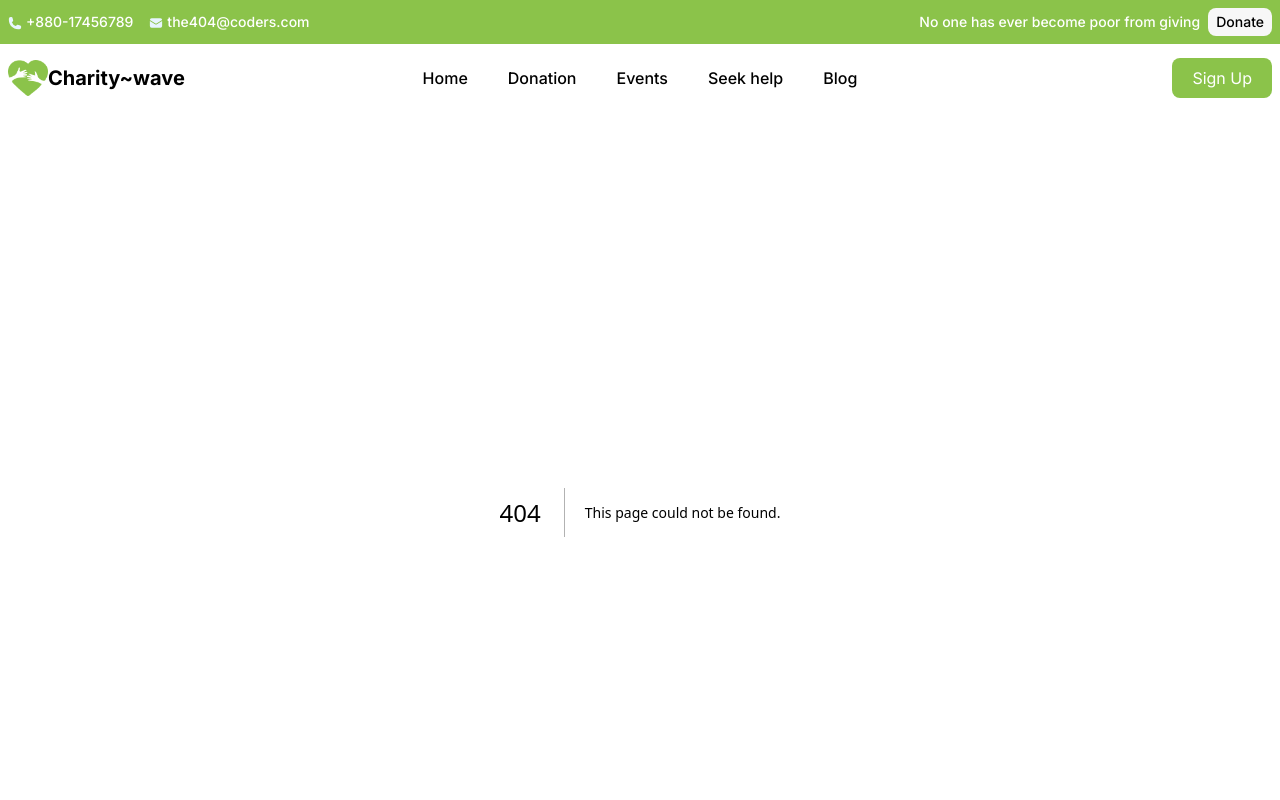
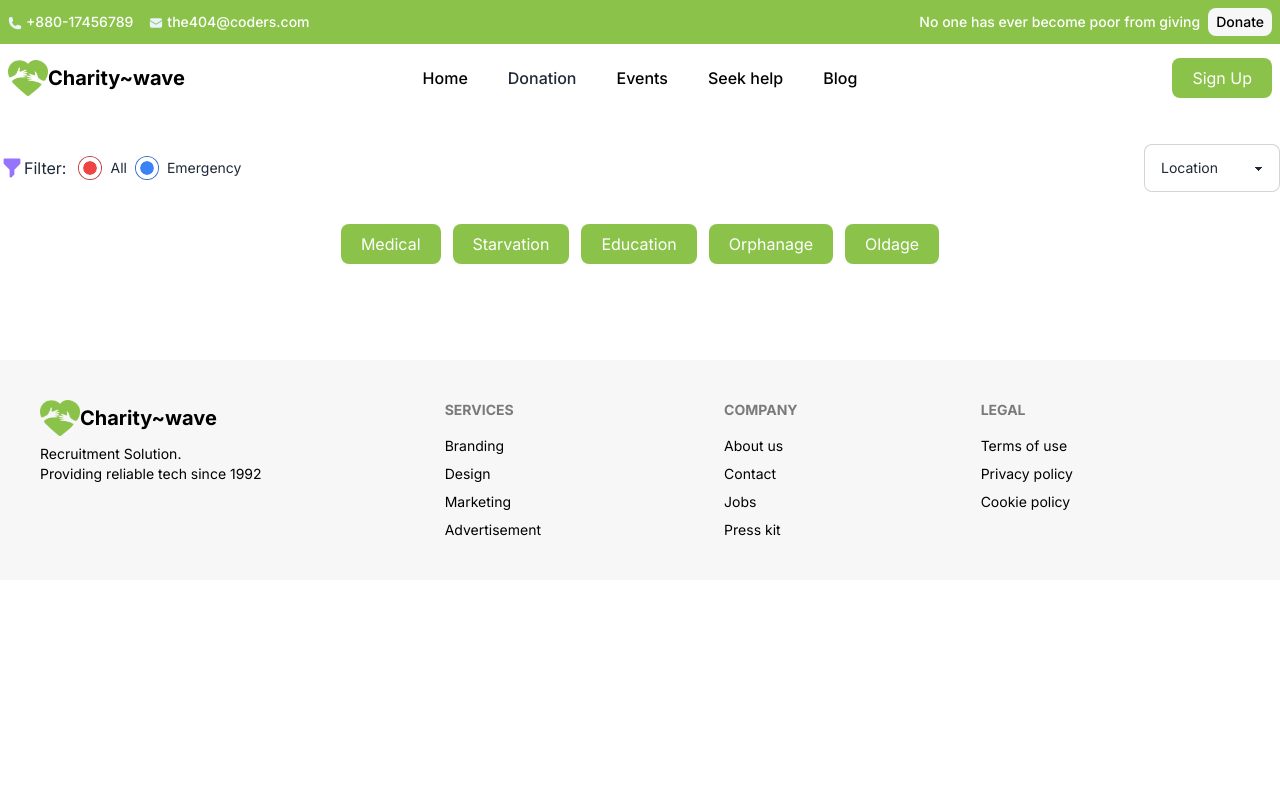
Before and after one commit to shaikat17/CharityWave, a Next.js app: page /donation in a window 1280 px wide. Before the commit this address had no page. Shown: the top 800 px of the page. Built offline with nearby package versions, Linux system fonts and the light colour scheme.

Commit message:
start working donation page

```diff
--- /dev/null
+++ b/src/app/donation/page.js
@@ -0,0 +1,51 @@
+'use client'
+import Link from 'next/link';
+import React from 'react'
+import { HiFilter } from 'react-icons/hi';
+const page = () => {
+
+  const locationHandler = (e) => {
+    const searchValue = e.target.value;
+}
+
+  return (
+     <>
+        <div className="flex justify-between max-w-7xl my-8 mx-auto px-5 lg:px-0">
+          <div className="form-control flex-row items-center">
+               <HiFilter className='text-[#9774FF] w-6 h-6 inline' />
+            <h2 className='mr-2'>Filter: </h2>
+            <label className="label cursor-pointer justify-normal gap-2">
+              <input type="radio" value="seller"  className="radio checked:bg-red-500" checked />
+              <span className="label-text">All</span>
+            </label>
+
+            <label className="label cursor-pointer justify-normal gap-2">
+              <input type="radio" value="buyer" className="radio checked:bg-blue-500" checked />
+              <span className="label-text">Emergency</span>
+            </label>
+          </div>
+
+          <div className="form-control">
+            <select onChange={locationHandler} defaultValue='Location' name='category' className="space-y-5 select w-full max-w-xs input input-bordered">
+                <option >Location</option>
+                <option value="India">India</option>
+                <option value="Bangladesh">Bangladesh</option>
+                <option value="USA">USA</option>
+                <option value="Canada">Canada</option>
+            </select>
+        </div>
+        </div>
+
+        <div className='my-4 flex justify-center gap-3'>
+        <Link href='/' className="my_button">Medical</Link>
+        <Link href='/a' className="my_button">Starvation</Link>
+        <Link href='/signup' className="my_button">Education</Link>
+        <Link href='/signup' className="my_button">Orphanage</Link>
+        <Link href='/signup' className="my_button">Oldage</Link>
+        </div>
+     </>
+
+  )
+}
+
+export default page
--- a/src/components/Navbar/Navbar.jsx
+++ b/src/components/Navbar/Navbar.jsx
@@ -37,7 +37,7 @@ function Navbar() {
                   }
                   return (
                     <li className={style.li_style} key={li.id}>
-                      <Link className={isActive ? 'text_decoration' : 'text-black'} href={`${li.link}`}>
+                      <Link className={isActive ? 'red' : 'text-black'} href={`${li.link}`}>
                         {li.title}
                       </Link>
                     </li>
```
Also changed, not shown: 1 other file (tests, documents, lock files or other folders).
